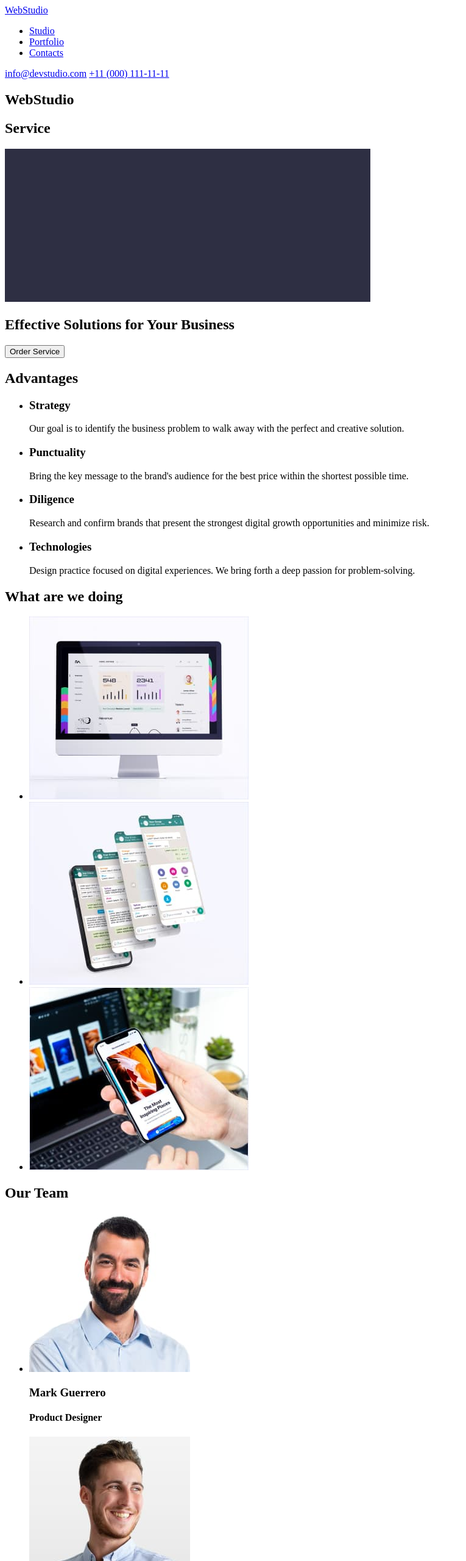
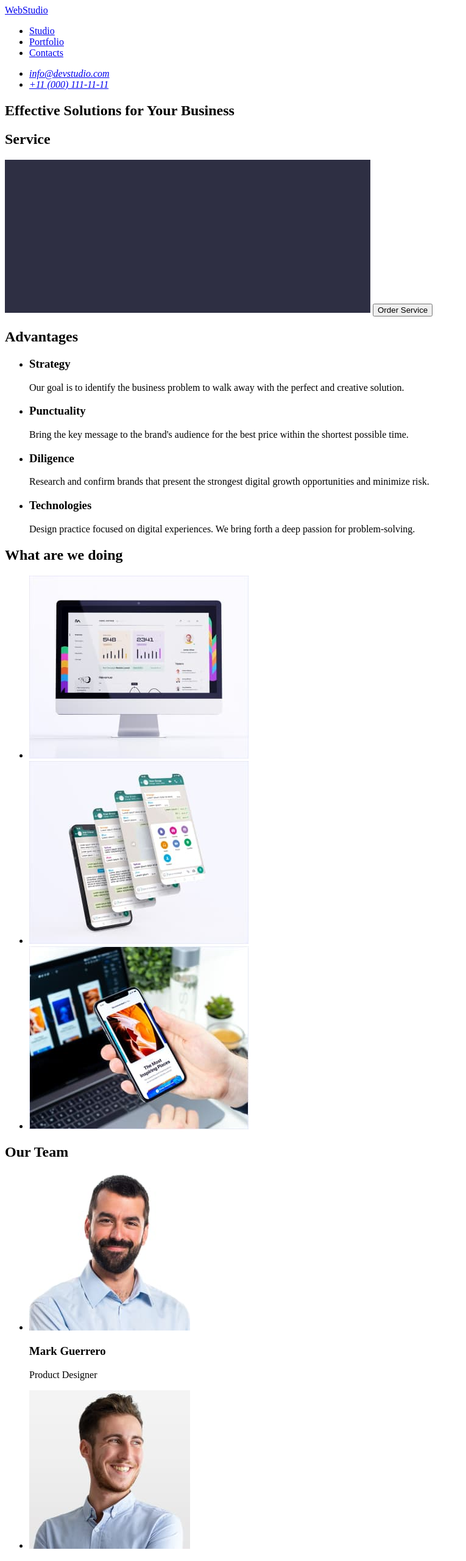
Before and after one commit to lottor27/goit-markup-hw-01, a plain HTML site: page index.html in a window 1280 px wide. Shown: the top 2560 px of the page at 61% size, without its empty margins (0-765 px from the left). Drawn offline with Linux system fonts and the light colour scheme.

Commit message:
Update index.html

```diff
--- a/index.html
+++ b/index.html
@@ -18,15 +18,18 @@
         <li><a href="#">Contacts</a></li>
       </ul>
     </nav>
-    <a href="mailto:info@devstudio.com">info@devstudio.com</a>
-    <a href="tel:+110001111111">+11 (000) 111-11-11</a>
+    <address>
+      <ul>
+        <li><a href="mailto:info@devstudio.com">info@devstudio.com</a></li>
+        <li><a href="tel:+110001111111">+11 (000) 111-11-11</a></li>
+      </ul>
+    </address>
   </header>
   <main>
     <section>
-      <h1>WebStudio</h1>
+      <h1>Effective Solutions for Your Business</h1>
       <h2>Service</h2>
       <img src="img\darkbg.jpg" alt="darkspace" width="600" />
-      <h2>Effective Solutions for Your Business</h2>
       <button type="button">Order Service</button>
     </section>
     <section>
@@ -76,22 +79,22 @@
         <li>
           <img src="./img/photo1.jpg" alt="Mark Guerrero" width="264" />
           <h3>Mark Guerrero</h3>
-          <h4>Product Designer</h4>
+          <p>Product Designer</p>
         </li>
         <li>
           <img src="./img/photo2.jpg" alt="Tom Ford" width="264" />
           <h3>Tom Ford</h3>
-          <h4>Frontend Developer</h4>
+          <p>Frontend Developer</p>
         </li>
         <li>
           <img src="img/photo3.jpg" alt="Camila Garcia" width="264" />
           <h3>Camila Garcia</h3>
-          <h4>Marketing</h4>
+          <p>Marketing</p>
         </li>
         <li>
           <img src="./img/photo4.jpg" alt="Daniel Wilson" width="264" />
           <h3>Daniel Wilson</h3>
-          <h4>UI Designer</h4>
+          <p>UI Designer</p>
         </li>
       </ul>
     </section>
```
